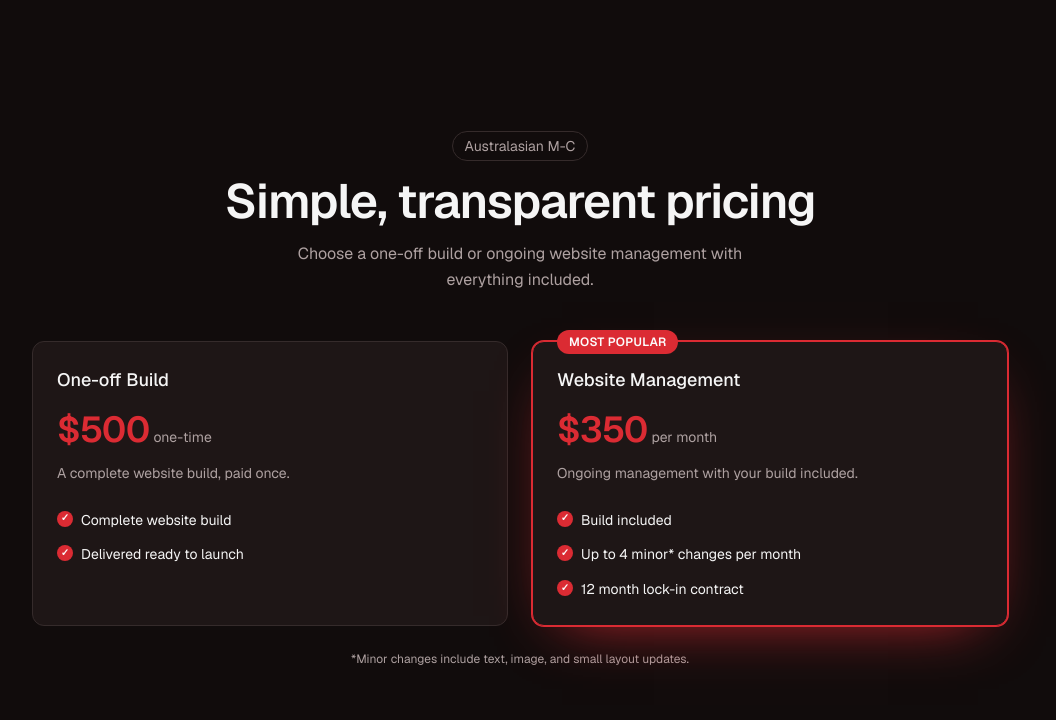
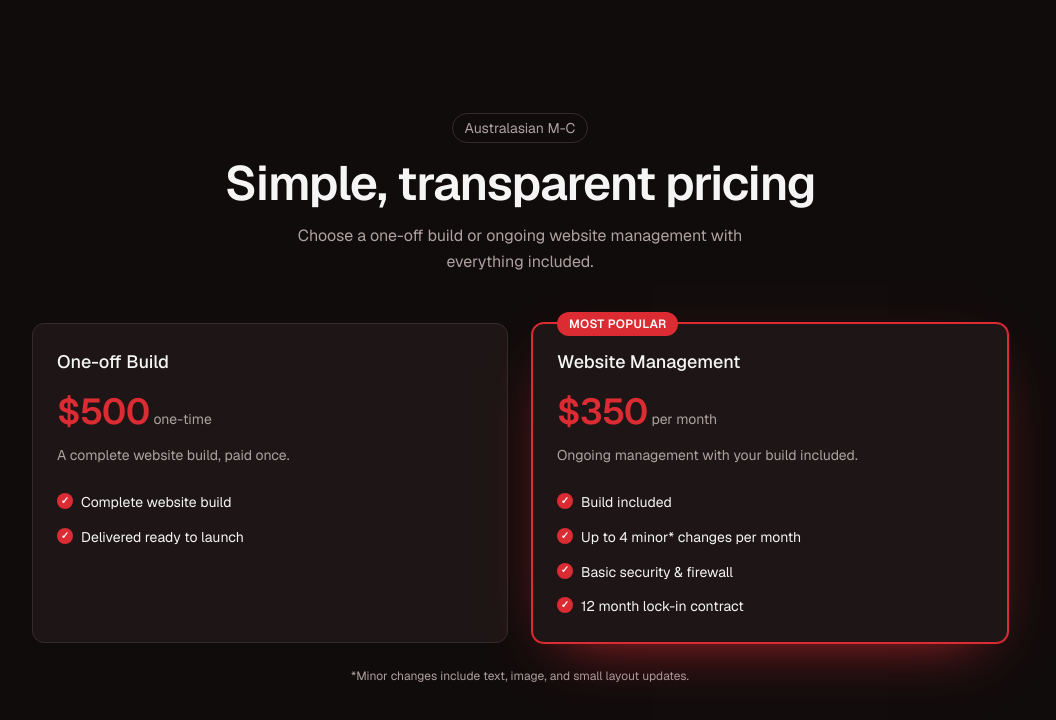
Before and after one commit to Torren-Cyber/Australasian-M-C, a Next.js app: page / in a window 1280 px wide. Shown: the top 720 px of the page, without its empty margins (120-1176 px from the left). Built offline with nearby package versions, Linux system fonts and the light colour scheme.

Commit message:
Add basic security and firewall to management plan

```diff
--- a/components/pricing-section.tsx
+++ b/components/pricing-section.tsx
@@ -15,6 +15,7 @@ const plans = [
     features: [
       "Build included",
       "Up to 4 minor* changes per month",
+      "Basic security & firewall",
       "12 month lock-in contract",
     ],
     highlighted: true,
```
